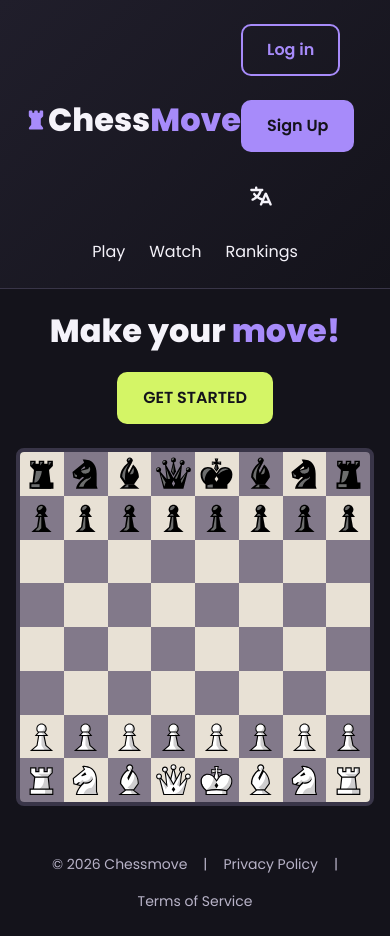
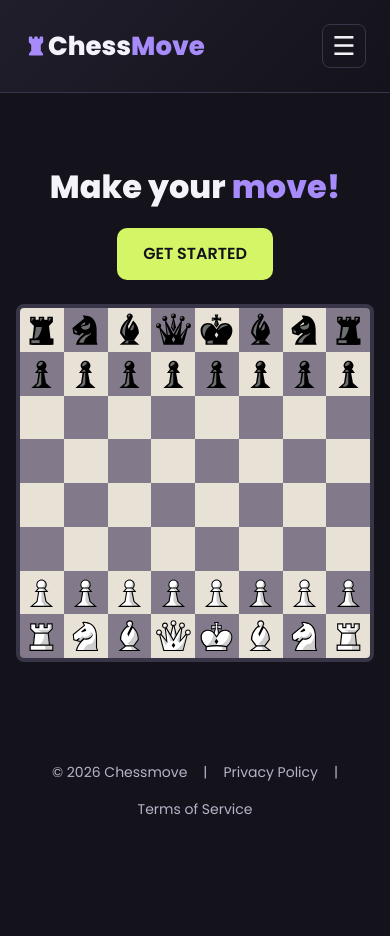
Before and after one commit to Mesokrixxx/transcendence, a React (Vite) app in the folder frontend/: page / in a window 390 px wide. After the commit the page ends 844 px from the top, so only its background shows below. Built offline with nearby package versions, Linux system fonts and the light colour scheme.

Commit message:
add burger mobile

```diff
--- a/frontend/src/components/Navbar/Navbar.styles.ts
+++ b/frontend/src/components/Navbar/Navbar.styles.ts
@@ -1,19 +1,18 @@
 import styled from 'styled-components'
 import { Link } from 'react-router-dom'
 
-export const Header = styled.header
-`
-    background: linear-gradient(
+export const Header = styled.header`
+  background: linear-gradient(
     135deg,
     var(--color-surface),
-    var(--color-background));
+    var(--color-background)
+  );
+  border-bottom: 1px solid var(--color-border);
 
-    border-bottom: 1px solid var(--color-border);
-
-    a{
-        color: var(--color-text-primary);
-        text-decoration:none;
-        }
+  a {
+    color: var(--color-text-primary);
+    text-decoration: none;
+  }
 `
 
 export const Content = styled.div`
@@ -21,27 +20,78 @@ export const Content = styled.div`
   align-items: center;
   grid-template-columns: 1fr auto 1fr;
   max-width: none;
+  min-width: 0;
+  box-sizing: border-box;
   gap: 24px;
 
   @media (max-width: 1100px) {
     grid-template-columns: 1fr auto;
   }
+
+  @media (max-width: 600px) {
+    grid-template-columns: minmax(0, 1fr) auto;
+    gap: 16px;
+  }
 `
 
 export const Brand = styled(Link)`
+  display: flex;
+  align-items: center;
   font-size: 32px;
   font-weight: 800;
-  display: flex;
-  align-items: center;
+  white-space: nowrap;
 
   span {
     color: var(--color-primary);
+  }
+
+  @media (max-width: 600px) {
+    font-size: 26px;
   }
 `
 
 export const Icon = styled.img`
   width: 24px;
   height: 32px;
+  flex-shrink: 0;
+`
+
+export const BurgerButton = styled.button`
+  display: none;
+  align-items: center;
+  justify-content: center;
+  width: 44px;
+  height: 44px;
+  padding: 0;
+  border: 1px solid var(--color-border);
+  border-radius: 8px;
+  background: transparent;
+  color: var(--color-text-primary);
+  font-size: 26px;
+  cursor: pointer;
+
+  &:focus-visible {
+    outline: 2px solid var(--color-primary);
+    outline-offset: 4px;
+  }
+
+  @media (max-width: 600px) {
+    display: inline-flex;
+  }
+`
+
+export const MenuContent = styled.div<{ $open: boolean }>`
+  display: contents;
+
+  @media (max-width: 600px) {
+    display: ${({ $open }) => ($open ? 'flex' : 'none')};
+    grid-column: 1 / -1;
+    flex-direction: column;
+    gap: 24px;
+    min-width: 0;
+    padding: 16px 0;
+    border-top: 1px solid var(--color-border);
+  }
 `
 
 export const Navigation = styled.nav`
@@ -55,6 +105,21 @@ export const Navigation = styled.nav`
     grid-row: 2;
     justify-content: center;
   }
+
+  @media (max-width: 600px) {
+    flex-direction: column;
+    align-items: stretch;
+    gap: 8px;
+
+    a {
+      padding: 12px;
+      border-radius: 8px;
+    }
+
+    a:hover {
+      background: var(--color-surface);
+    }
+  }
 `
 
 export const Auth = styled.div`
@@ -63,6 +128,17 @@ export const Auth = styled.div`
   flex-wrap: wrap;
   gap: 24px;
   justify-self: end;
+
+  @media (max-width: 600px) {
+    justify-content: center;
+    gap: 12px;
+
+    > a {
+      padding: 10px 16px;
+      font-size: 14px;
+      white-space: nowrap;
+    }
+  }
 `
 
 export const LanguageButton = styled.button`
@@ -94,8 +170,8 @@ export const LanguageOptions = styled.ul`
   top: calc(100% + 8px);
   right: 0;
   z-index: 10;
-
   min-width: 150px;
+  margin: 0;
   padding: 8px;
   list-style: none;
   background-color: var(--color-surface);
@@ -117,5 +193,4 @@ export const LanguageOptions = styled.ul`
       background-color: var(--color-background);
     }
   }
-
 `
--- a/frontend/src/components/Navbar/Navbar.tsx
+++ b/frontend/src/components/Navbar/Navbar.tsx
@@ -1,11 +1,13 @@
 import { Link } from 'react-router-dom'
-import { useEffect, useRef, useState } from 'react'
+import { useEffect, useId, useRef, useState } from 'react'
 import Button from '../Button/Button'
 import {
   Header,
   Content,
   Brand,
   Icon,
+  BurgerButton,
+  MenuContent,
   Navigation,
   Auth,
   LanguageButton,
@@ -14,22 +16,62 @@ import {
 } from './Navbar.styles'
 
 function Navbar() {
+  const [showMenu, setShowMenu] = useState(false)
   const [showLanguages, setShowLanguages] = useState(false)
+
+  const headerRef = useRef<HTMLElement>(null)
+  const burgerRef = useRef<HTMLButtonElement>(null)
   const languageMenuRef = useRef<HTMLDivElement>(null)
 
+  const menuId = useId()
+  const languageId = useId()
+
+  function closeMenus() {
+    setShowMenu(false)
+    setShowLanguages(false)
+  }
+
   useEffect(() => {
-    if (!showLanguages) return
+    if (!showMenu && !showLanguages)
+      return
 
     function handleClickOutside(event: PointerEvent) {
+      if (!(event.target instanceof Node))
+        return
+
       if (
-        event.target instanceof Node &&
+        headerRef.current &&
+        !headerRef.current.contains(event.target)
+      ) {
+        setShowMenu(false)
+        setShowLanguages(false)
+      } else if (
         languageMenuRef.current &&
         !languageMenuRef.current.contains(event.target)
-      ) {setShowLanguages(false)}
+      ) {
+        setShowLanguages(false)
+      }
     }
 
     function handleEscape(event: KeyboardEvent) {
-    if (event.key === 'Escape') {setShowLanguages(false)}
+      if (event.key !== 'Escape')
+        return
+
+      if (showLanguages) {
+        setShowLanguages(false)
+
+        if (languageMenuRef.current) {
+          const button = languageMenuRef.current.querySelector('button')
+
+          if (button) {
+            button.focus()
+          }
+        }
+
+      } else {
+        setShowMenu(false)
+        burgerRef.current?.focus()
+      }
     }
 
     document.addEventListener('pointerdown', handleClickOutside)
@@ -39,16 +81,42 @@ function Navbar() {
       document.removeEventListener('pointerdown', handleClickOutside)
       document.removeEventListener('keydown', handleEscape)
     }
-}, [showLanguages])
+  }, [showMenu, showLanguages])
 
   return (
-    <Header>
+    <Header ref={headerRef}>
       <Content className="container">
-        <Brand to="/">
+        <Brand to="/" onClick={closeMenus}>
           <Icon src="/icons/rook-solid-full.svg" alt="" />
           Chess<span>Move</span>
         </Brand>
 
+        <BurgerButton
+          ref={burgerRef}
+          type="button"
+          aria-label={showMenu ? 'Close navigation' : 'Open navigation'}
+          aria-expanded={showMenu}
+          aria-controls={menuId}
+          onClick={() => {
+            setShowMenu((open) => !open)
+            setShowLanguages(false)
+          }}
+        >
+          <span aria-hidden="true">{showMenu ? '✕' : '☰'}</span>
+        </BurgerButton>
+
+        <MenuContent
+          id={menuId}
+          $open={showMenu}
+          onClick={(event) => {
+            if (
+              event.target instanceof Element &&
+              event.target.closest('a')
+            ) {
+              closeMenus()
+            }
+          }}
+        >
           <Navigation aria-label="Main navigation">
             <Link to="/play">Play</Link>
             <Link to="/watch">Watch</Link>
@@ -57,29 +125,59 @@ function Navbar() {
           </Navigation>
 
           <Auth>
-          <Button to="/login" variant="secondary">Log in</Button>
-          <Button to="/register" variant="primary">Sign Up</Button>
+            <Button to="/login" variant="secondary">
+              Log in
+            </Button>
+
+            <Button to="/register" variant="primary">
+              Sign Up
+            </Button>
 
             <LanguageMenu ref={languageMenuRef}>
               <LanguageButton
                 type="button"
                 aria-label="Change language"
                 aria-expanded={showLanguages}
-            aria-controls="language-options"
-            onClick={() => setShowLanguages(!showLanguages)}>
-              <img src="/icons/language-icon.svg" alt=""></img>
+                aria-controls={languageId}
+                onClick={() => setShowLanguages((open) => !open)}
+              >
+                <img src="/icons/language-icon.svg" alt="" />
               </LanguageButton>
 
               {showLanguages && (
-              <LanguageOptions id="language-options">
-                <li><button type="button" lang="fr">Français</button></li>
-                <li><button type="button" lang="es">Español</button></li>
-                <li><button type="button" lang="en">English</button></li>
+                <LanguageOptions id={languageId}>
+                  <li>
+                    <button
+                      type="button"
+                      lang="fr"
+                      onClick={closeMenus}
+                    >
+                      Français
+                    </button>
+                  </li>
+                  <li>
+                    <button
+                      type="button"
+                      lang="es"
+                      onClick={closeMenus}
+                    >
+                      Español
+                    </button>
+                  </li>
+                  <li>
+                    <button
+                      type="button"
+                      lang="en"
+                      onClick={closeMenus}
+                    >
+                      English
+                    </button>
+                  </li>
                 </LanguageOptions>
               )}
             </LanguageMenu>
-
           </Auth>
+        </MenuContent>
       </Content>
     </Header>
   )
--- a/frontend/src/components/PlayableChessBoard/PlayableChessBoard.styles.ts
+++ b/frontend/src/components/PlayableChessBoard/PlayableChessBoard.styles.ts
@@ -4,9 +4,11 @@ import { Board } from '../ChessBoard/ChessBoard.styles'
 export const GameLayout = styled.div`
     display: grid;
     grid-template-columns: minmax(0, 0.5fr) minmax(0, 2fr) minmax(0, 0.5fr);
-    align-items: center;
+    align-items: start;
     gap: 24px;
     width: 100%;
+    min-width: 0;
+    box-sizing: border-box;
 
     > aside {
         grid-column: 1;
@@ -41,10 +43,6 @@ export const GameInfo = styled.aside`
     min-width: 0;
     width: 100%;
     box-sizing: border-box;
-    padding: 16px;
-    background: var(--color-surface);
-    border: 1px solid var(--color-border);
-    border-radius: 12px;
     overflow-wrap: anywhere;
 
     p{
@@ -52,7 +50,7 @@ export const GameInfo = styled.aside`
         color: var(--color-text-primary);
     }
 
-    > div {
+    > div[role='group']{
      display: flex;
      flex-wrap: wrap;
      gap: 12px;
@@ -66,4 +64,22 @@ export const GameInfo = styled.aside`
     > p[role='alert']{
         margin-top: 16px;
     }
+
+    .opponent {
+        display: flex;
+        align-items: center;
+        flex-wrap: wrap;
+        gap: 12px;
+        margin: 0 0 24px;
+        color: var(--color-text-primary);
+        font-weight: 600;
+    }
+
+    .game-status {
+        padding: 16px;
+        background: var(--color-surface);
+        border: 1px solid var(--color-border);
+        border-radius: 12px;
+
+    }
 `
--- a/frontend/src/components/PlayableChessBoard/PlayableChessBoard.tsx
+++ b/frontend/src/components/PlayableChessBoard/PlayableChessBoard.tsx
@@ -6,6 +6,7 @@ import type {
 } from '../../../../chessgame/src/chessgame.types'
 import { Square, Piece } from '../ChessBoard/ChessBoard.styles'
 import { GameLayout, PlayBoard, GameInfo } from './PlayableChessBoard.styles'
+import Avatar from '../Avatar/Avatar'
 import Button from '../Button/Button'
 
 function PlayableChessBoard() {
@@ -122,7 +123,12 @@ function PlayableChessBoard() {
                 })}
             </PlayBoard>
             <GameInfo aria-label="Game information">
-                <p role="status">{status}</p>
+                <div className="opponent">
+                    <Avatar username="Opponent" size={64} isOnline={true}/>
+                    <span>Opponent</span>
+                </div>
+
+                <p className="game-status" role="status">{status}</p>
                 {promotionMoves.length > 0 && (
                     <div role="group" aria-label="Choose a promotion piece">
                         <p>Promote your pawn:</p>
--- a/frontend/src/pages/Play/Play.styles.ts
+++ b/frontend/src/pages/Play/Play.styles.ts
@@ -3,10 +3,12 @@ import styled from 'styled-components'
 export const PlayContent = styled.main`
     flex: 1;
     width: 100%;
+    box-sizing: border-box;
     margin-inline: auto;
     padding-block: 24px;
 
     && {
+        width: 100%;
         max-width: 1600px;
     }
 
@@ -17,8 +19,9 @@ export const PlayContent = styled.main`
 
 export const GameArea = styled.section`
     width: 100%;
-    // max-width: 640px;
-    margin: 24px;
+    min-width: 0;
+    box-sizing: border-box;
+    margin-top: 24px;
 
     }
 `
```
Lines whose indentation alone changed are shown as unchanged.
